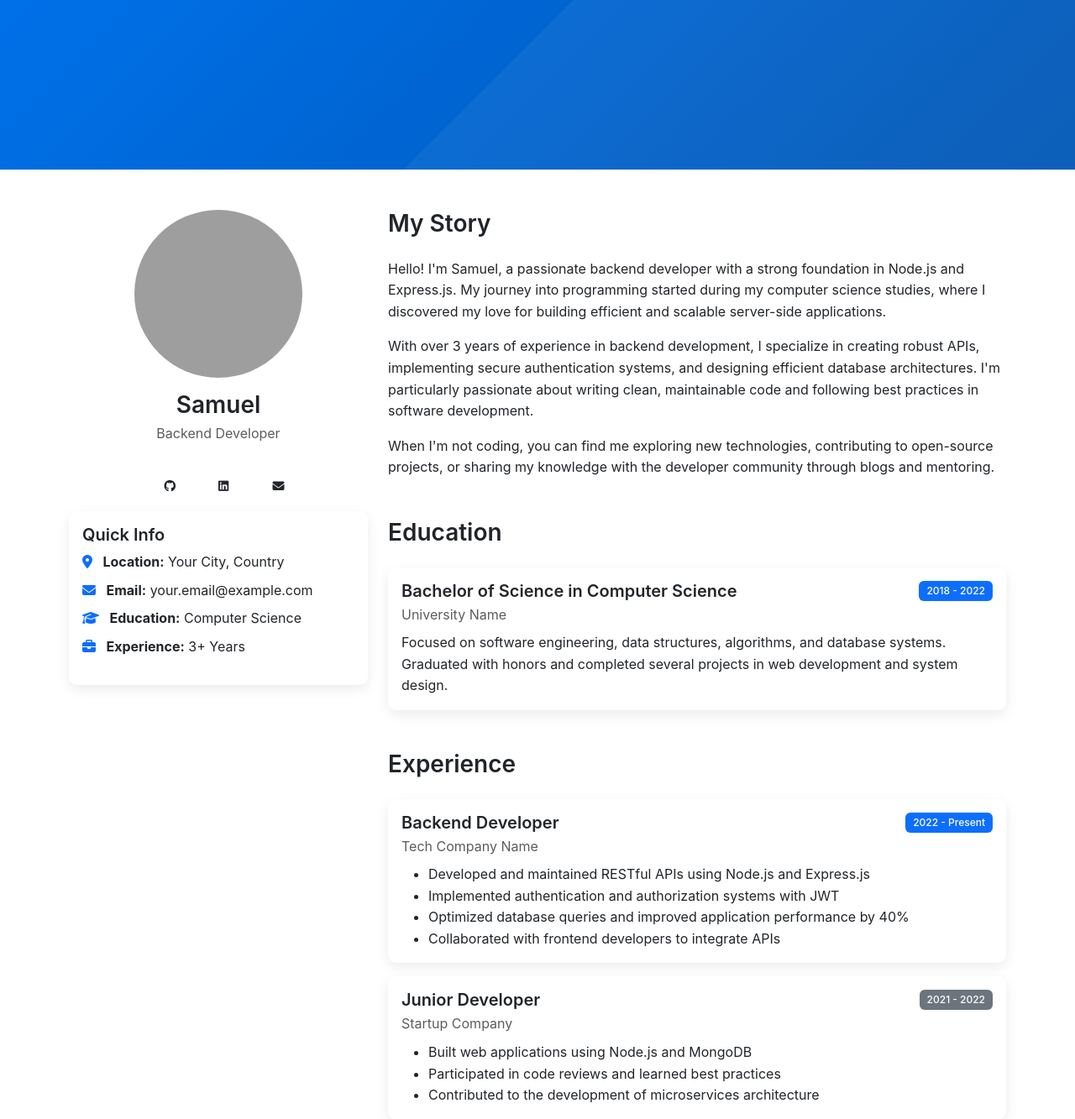
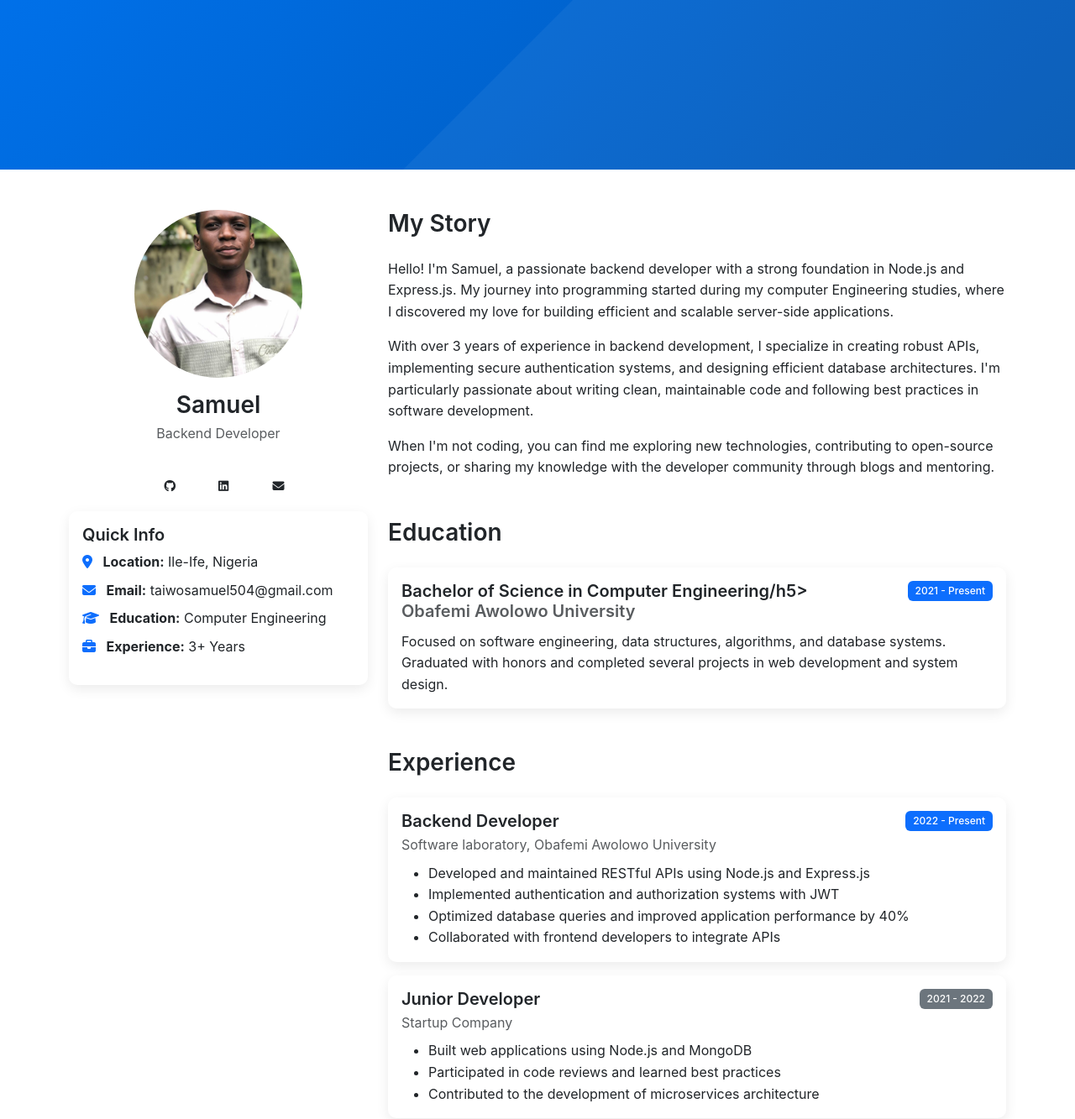
Before and after one commit to Taiwosamuel8364/portfolio, a Node server app: page /about in a window 1280 px wide. Shown: the part 674-2007 px from the top of the page at 84% size. Run offline with Node 20, Linux system fonts and the light colour scheme; some libraries are stand-ins or nearby versions; grey boxes are pictures that could not be loaded.

```diff
--- a/views/about.ejs
+++ b/views/about.ejs
@@ -29,13 +29,13 @@
                         <h3 class="mb-1">Samuel</h3>
                         <p class="text-muted mb-3">Backend Developer</p>
                         <div class="social-links">
-                            <a href="https://github.com/yourusername" target="_blank" class="btn btn-outline-dark btn-sm me-2">
+                            <a href="https://github.com/Taiwosamuel8364/" target="_blank" class="btn btn-outline-dark btn-sm me-2">
                                 <i class="fab fa-github"></i>
                             </a>
-                            <a href="https://linkedin.com/in/yourusername" target="_blank" class="btn btn-outline-dark btn-sm me-2">
+                            <a href="https://linkedin.com/in/samuel-x" target="_blank" class="btn btn-outline-dark btn-sm me-2">
                                 <i class="fab fa-linkedin"></i>
                             </a>
-                            <a href="mailto:your.email@example.com" class="btn btn-outline-dark btn-sm">
+                            <a href="mailto:taiwosamuel504@gmail.com" class="btn btn-outline-dark btn-sm">
                                 <i class="fas fa-envelope"></i>
                             </a>
                         </div>
@@ -48,15 +48,15 @@
                             <ul class="list-unstyled">
                                 <li class="mb-2">
                                     <i class="fas fa-map-marker-alt text-primary me-2"></i>
-                                    <strong>Location:</strong> Your City, Country
+                                    <strong>Location:</strong> Ile-Ife, Nigeria
                                 </li>
                                 <li class="mb-2">
                                     <i class="fas fa-envelope text-primary me-2"></i>
-                                    <strong>Email:</strong> your.email@example.com
+                                    <strong>Email:</strong> taiwosamuel504@gmail.com
                                 </li>
                                 <li class="mb-2">
                                     <i class="fas fa-graduation-cap text-primary me-2"></i>
-                                    <strong>Education:</strong> Computer Science
+                                    <strong>Education:</strong> Computer Engineering
                                 </li>
                                 <li class="mb-2">
                                     <i class="fas fa-briefcase text-primary me-2"></i>
@@ -74,7 +74,7 @@
                         <h3 class="mb-4">My Story</h3>
                         <p class="mb-3">
                             Hello! I'm Samuel, a passionate backend developer with a strong foundation in Node.js and Express.js.
-                            My journey into programming started during my computer science studies, where I discovered my love for
+                            My journey into programming started during my computer Engineering studies, where I discovered my love for
                             building efficient and scalable server-side applications.
                         </p>
                         <p class="mb-3">
@@ -96,10 +96,10 @@
                             <div class="card-body">
                                 <div class="d-flex justify-content-between align-items-start mb-2">
                                     <div>
-                                        <h5 class="mb-1">Bachelor of Science in Computer Science</h5>
-                                        <p class="text-muted mb-0">University Name</p>
+                                        <h5 class="mb-1">Bachelor of Science in Computer Engineering/h5>
+                                        <p class="text-muted mb-0">Obafemi Awolowo University</p>
                                     </div>
-                                    <span class="badge bg-primary">2018 - 2022</span>
+                                    <span class="badge bg-primary">2021 - Present</span>
                                 </div>
                                 <p class="mb-0">
                                     Focused on software engineering, data structures, algorithms, and database systems.
@@ -118,7 +118,7 @@
                                     <div class="d-flex justify-content-between align-items-start mb-2">
                                         <div>
                                             <h5 class="mb-1">Backend Developer</h5>
-                                            <p class="text-muted mb-0">Tech Company Name</p>
+                                            <p class="text-muted mb-0">Software laboratory, Obafemi Awolowo University</p>
                                         </div>
                                         <span class="badge bg-primary">2022 - Present</span>
                                     </div>
--- a/views/partials/footer.ejs
+++ b/views/partials/footer.ejs
@@ -9,13 +9,13 @@
                         <a href="https://github.com/yourusername" target="_blank" class="text-light me-3">
                             <i class="fab fa-github fa-lg"></i>
                         </a>
-                        <a href="https://linkedin.com/in/yourusername" target="_blank" class="text-light me-3">
+                        <a href="https://linkedin.com/in/samuel-x" target="_blank" class="text-light me-3">
                             <i class="fab fa-linkedin fa-lg"></i>
                         </a>
-                        <a href="mailto:your.email@example.com" class="text-light me-3">
+                        <a href="mailto:your.taiwosamuel504@gmail.com" class="text-light me-3">
                             <i class="fas fa-envelope fa-lg"></i>
                         </a>
-                        <a href="https://twitter.com/yourusername" target="_blank" class="text-light">
+                        <a href="https://twitter.com/SamuelT83648296" target="_blank" class="text-light">
                             <i class="fab fa-twitter fa-lg"></i>
                         </a>
                     </div>
--- a/views/projects.ejs
+++ b/views/projects.ejs
@@ -170,7 +170,7 @@
                 <a href="/contact" class="btn btn-primary btn-lg">
                     <i class="fas fa-envelope me-2"></i>Start a Project
                 </a>
-                <a href="https://github.com/yourusername" target="_blank" class="btn btn-outline-primary btn-lg">
+                <a href="https://github.com/Taiwosamuel8364" target="_blank" class="btn btn-outline-primary btn-lg">
                     <i class="fab fa-github me-2"></i>View GitHub
                 </a>
             </div>
```
Also changed, not shown: views/contact.ejs (+8 -8 lines), views/resume.ejs (+4 -4 lines), public/images/profile.jpg (added), public/images/project-placeholder.jpg (added), 1 other file.
